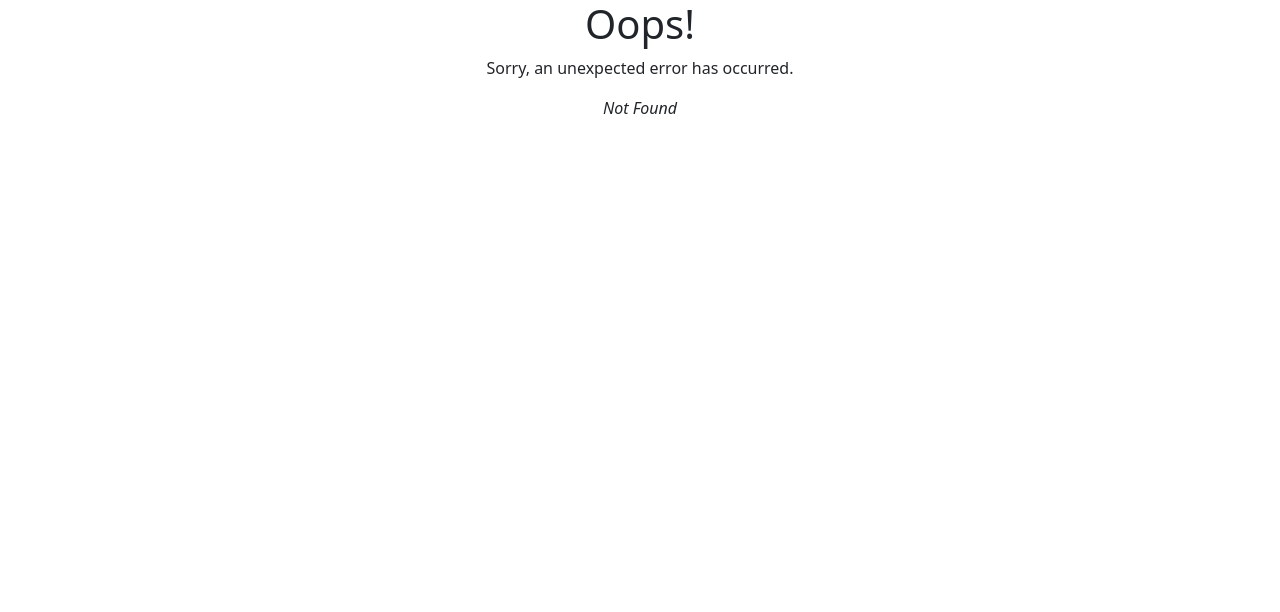
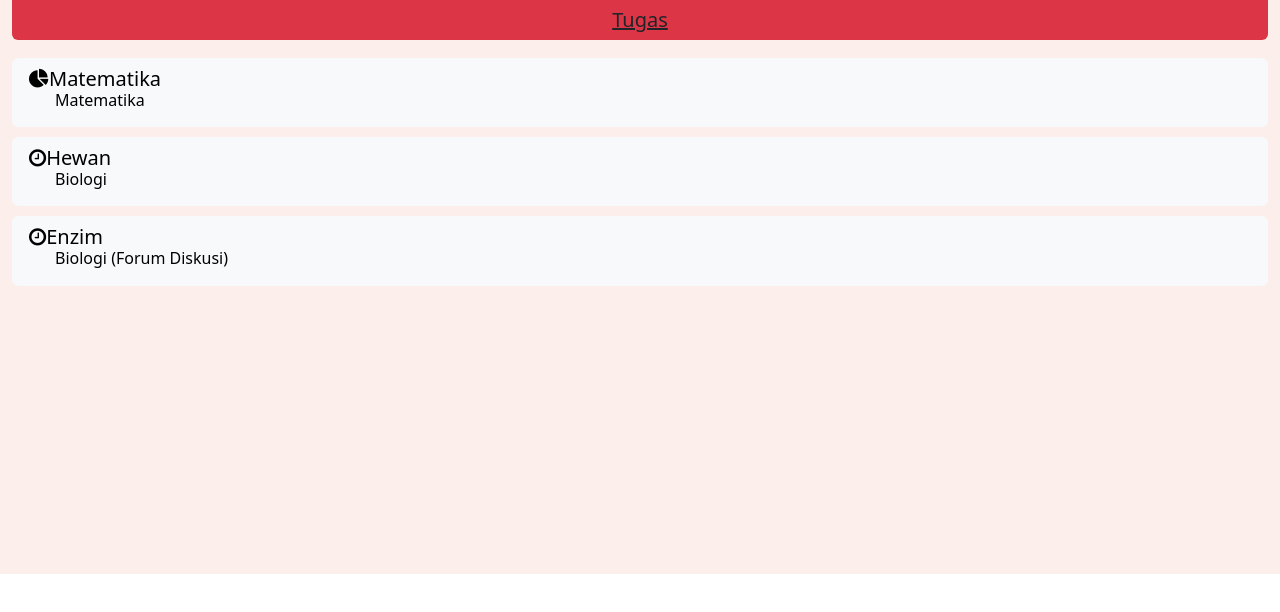
Before and after one commit to Emot-Api-SE4403/SwiftWebsite, a React (Create React App) app: page /Ptugas in a window 1280 px wide. Before the commit this address had no page. Shown: the top 612 px of the page. Built offline with nearby package versions, Linux system fonts and the light colour scheme.

Commit message:
Jahfal: Menambahkan PTugas.js dan update Tugas.js

```diff
--- a/package.json
+++ b/package.json
@@ -46,6 +46,6 @@
     ]
   },
   "devDependencies": {
-    "react-router-dom": "^6.4.2"
+    "react-router-dom": "^6.4.3"
   }
 }
--- a/src/components/NavigationBar.js
+++ b/src/components/NavigationBar.js
@@ -14,7 +14,7 @@ const NavigationBar = () => {
         <Navbar.Collapse id="basic-navbar-nav">
           <Nav className="me-auto">
             <Nav.Link href="#home">Home</Nav.Link>
-            <Nav.Link href="#link">TUGAS</Nav.Link>
+            <Nav.Link href="/PTugas">TUGAS</Nav.Link>
             <NavDropdown title="Dropdown" id="basic-nav-dropdown">
               <NavDropdown.Item href="#action/3.1">Action</NavDropdown.Item>
               <NavDropdown.Item href="#action/3.2">
--- a/src/index.js
+++ b/src/index.js
@@ -14,6 +14,7 @@ import Register from './pages/Register';
 import RiwayatMateri from './pages/RiwayatMateri';
 import RiwayatSoal from './pages/RiwayatSoal';
 import Tugas from './pages/Tugas';
+import PTugas from './pages/PTugas';
 import Home from './pages/Home';
 import HIstoriMateri from './pages/HistoriMateri';
 import HIstoriTugas from './pages/HistoriTugas';
@@ -65,6 +66,11 @@ const router = createBrowserRouter([
     element: <Tugas />,
     errorElement: <ErrorPage />
   },
+  {
+    path: "/Ptugas",
+    element: <PTugas />,
+    errorElement: <ErrorPage />
+  },
 ]);
 
 // Memanggil object routing disini
--- /dev/null
+++ b/src/pages/PTugas.js
@@ -0,0 +1,86 @@
+//import React from "react";
+import "bootstrap/dist/css/bootstrap.min.css";
+import "bootstrap/dist/js/bootstrap.min.js";
+//import { Link } from 'react-router-dom'
+
+function PTugas (){
+    return (
+        <div class="container-fluid" style={{ backgroundColor: "#fbeeeb" }}>
+   <link
+  rel="stylesheet"
+  href="https://cdnjs.cloudflare.com/ajax/libs/font-awesome/4.7.0/css/font-awesome.min.css"
+/>
+  <nav className="navbar bg-danger rounded-bottom h5">
+    <div
+      className=" mx-auto text-center font-weight-bold"
+      style={{ width: 200 }}
+    >
+      <u>Tugas</u>
+      <div className="row">
+        <div className="col">
+        </div>
+        <div className="col">
+        </div>
+      </div>
+    </div>
+  </nav>
+  {/* body */}
+
+  <a href="/tugas"><button
+    type="button"
+    className="btn btn-light btn-lg btn-block rounded text-left"
+    style={{ width: "100%", textAlign: "Left" , marginTop: "10px"}}
+  >
+    <div className="h5">
+      <i className="fa fa-pie-chart" aria-hidden="true" />
+      Matematika
+      <p className="h6" style={{ marginLeft: 26 }}>
+        Matematika
+      </p>
+    </div>
+  </button></a>
+  <br />
+  <button
+    type="button"
+    className="btn btn-light btn-lg btn-block rounded text-left"
+    style={{ width: "100%", textAlign: "Left", marginTop: "10px" }}
+  >
+    <div className="h5">
+      <i className="fa fa-clock-o" aria-hidden="true" />
+      Hewan
+      <p className="h6" style={{ marginLeft: 26 }}>
+        Biologi
+      </p>
+    </div>
+  </button>
+  <br />
+  <button
+    type="button"
+    className="btn btn-light btn-lg btn-block rounded text-left"
+    style={{ width: "100%", textAlign: "Left", marginTop: "10px" }}
+  >
+    <div className="h5">
+      <i className="fa fa-clock-o" aria-hidden="true" />
+      Enzim
+      <p className="h6" style={{ marginLeft: 26 }}>
+        Biologi (Forum Diskusi)
+      </p>
+    </div>
+  </button>
+  <br />
+  <br />
+  <br />
+  <br />
+  <br />
+  <br />
+  <br />
+  <br />
+  <br />
+  <br />
+  <br />
+  <br />
+  <br />
+</div>
+    );
+}
+export default PTugas
--- a/src/pages/Tugas.js
+++ b/src/pages/Tugas.js
@@ -12,7 +12,8 @@ function Tugas (){
       <div class="container">
         <Navbar bg="danger" expand="lg">
           <Container fluid>
-            <button type="button" class="btn-close" aria-label="Close"></button>
+            <a href="/"><button type="button" class="btn-close" aria-label="Close">
+            </button></a>
             <Navbar.Toggle aria-controls="navbarScroll" />
             <Navbar.Collapse id="navbarScroll">
               <Nav
@@ -49,6 +50,18 @@ function Tugas (){
             B. 20
           </label>
         </div>
+        <div class="form-check">
+          <input class="form-check-input" type="radio" name="flexRadioDefault" id="flexRadioDefault2" checked></input>
+          <label class="form-check-label" for="flexRadioDefault2">
+            C. 10
+          </label>
+        </div>
+        <div class="form-check">
+          <input class="form-check-input" type="radio" name="flexRadioDefault" id="flexRadioDefault2" checked></input>
+          <label class="form-check-label" for="flexRadioDefault2">
+            B. 40
+          </label>
+        </div>
         <p><u>Essay</u></p>
         <form>
           <div class="row mb-3">
@@ -64,7 +77,7 @@ function Tugas (){
             </div>
           </div>
           <div class="col-12">
-            <button type="submit" class="btn btn-primary">Submit</button>
+            <a href="/PTugas" type="submit" class="btn btn-primary">Submit</a>
           </div>
         </form>
       </div>
```
Also changed, not shown: 1 other file (tests, documents, lock files or other folders).
